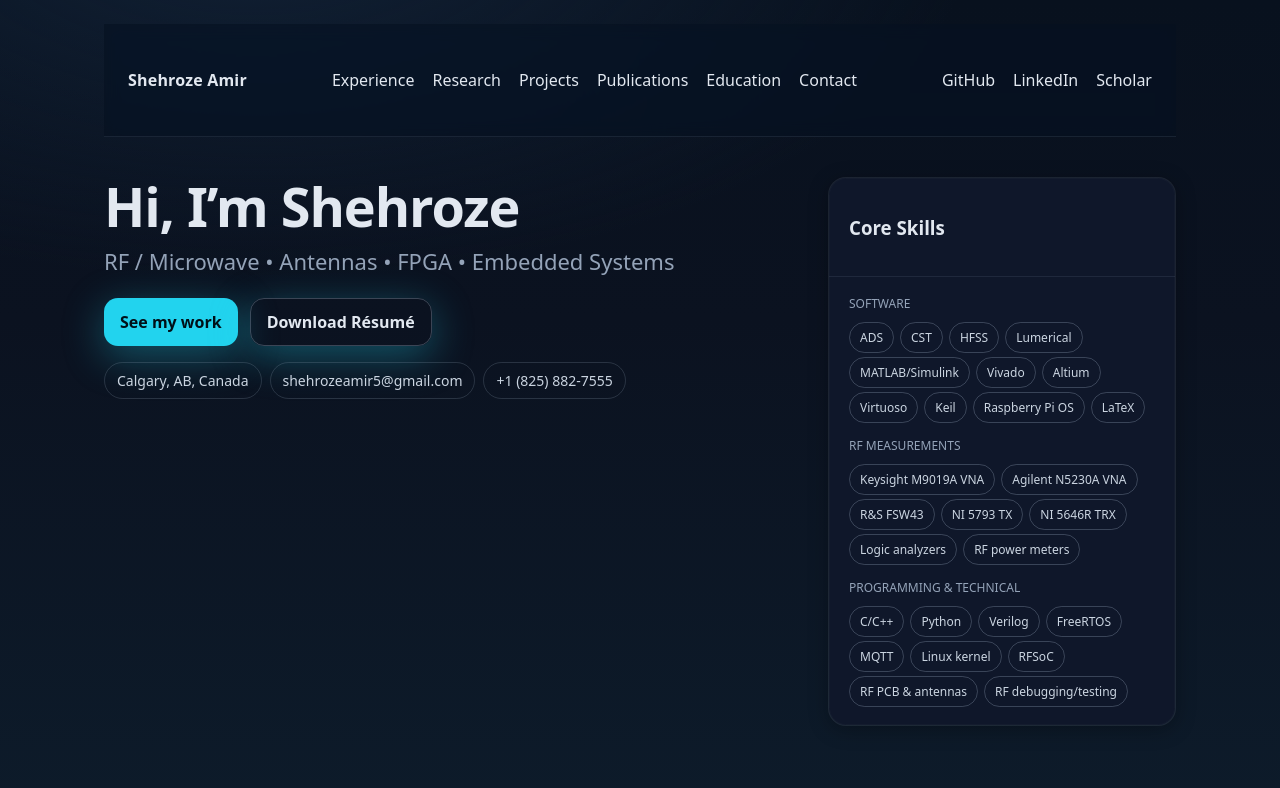
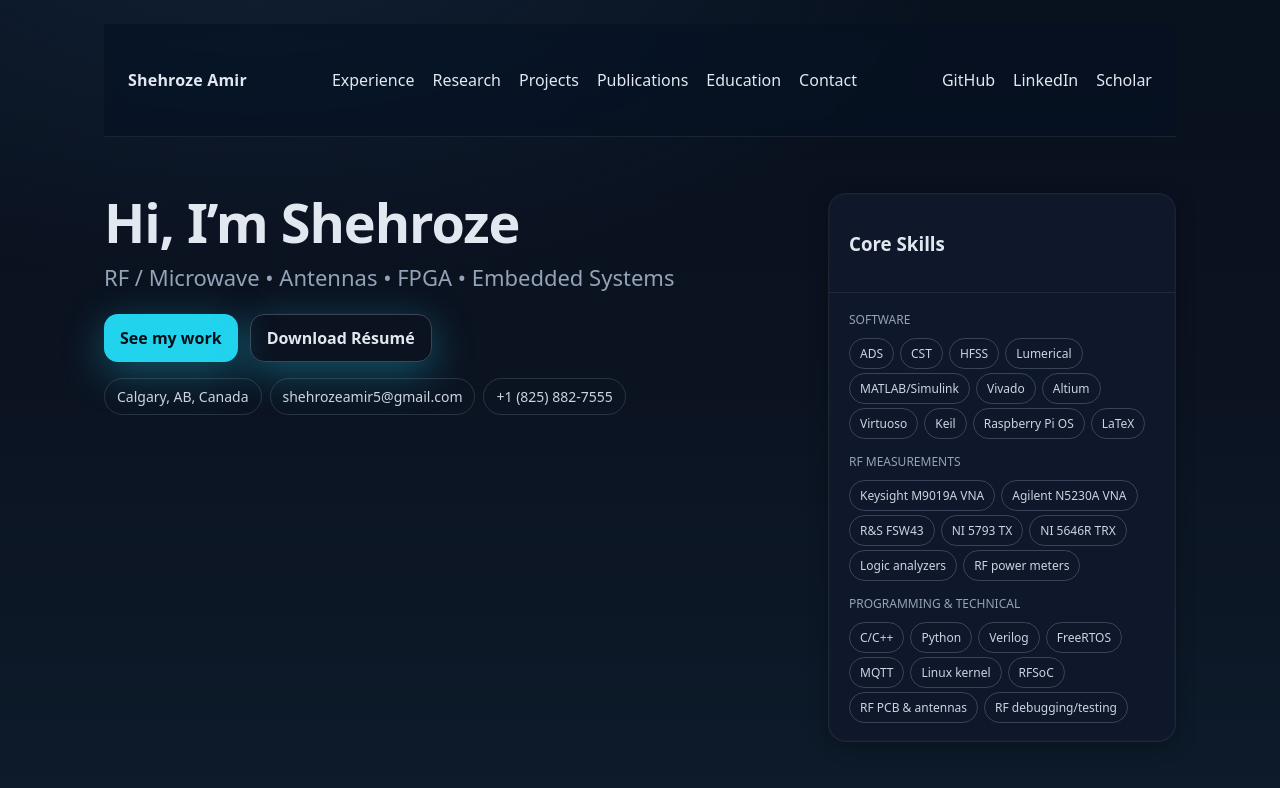
Before and after one commit to shehrozeamir5/portfolio, a Next.js app: page / in a window 1280 px wide. Shown: the top 788 px of the page. Built offline with nearby package versions, Linux system fonts and the light colour scheme.

Commit message:
Update page.tsx

```diff
--- a/app/page.tsx
+++ b/app/page.tsx
@@ -39,7 +39,7 @@ export default async function Page() {
         </div>
       </header>
 
-      <section className="hero" className="section">
+      <section id="home" className="hero section">
         <div className="grid hero-grid">
           <div>
             <h1 className="title">Hi, I’m Shehroze</h1>
```
